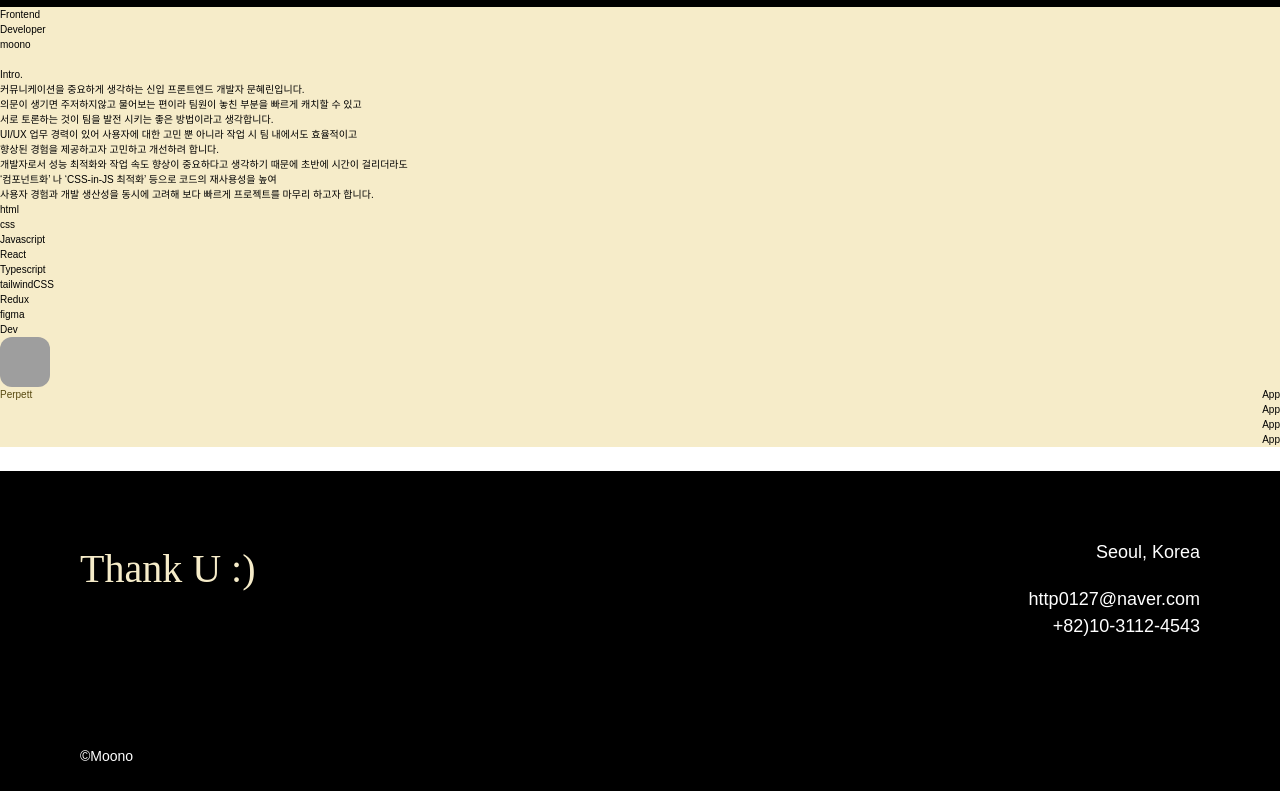
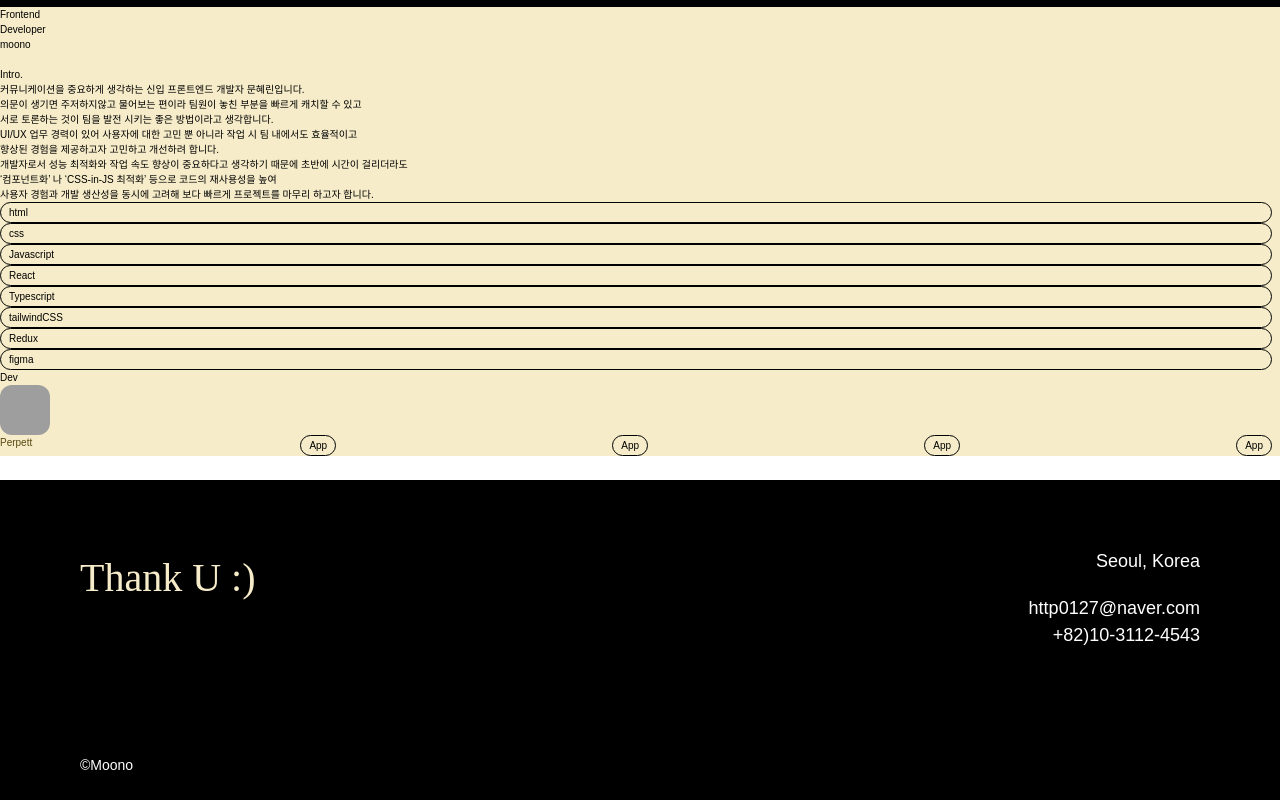
Before and after one commit to moonozz/portfolio, a React (Create React App) app: page / in a window 1280 px wide. Shown: the part 793-1593 px from the top of the page. Built offline with nearby package versions, Linux system fonts and the light colour scheme; grey boxes are pictures that could not be loaded; a web font is replaced by a local one.

Commit message:
:zap: Feat: Tag 컴포넌트 생성

```diff
--- a/src/component/Tag.jsx
+++ b/src/component/Tag.jsx
@@ -1,13 +1,25 @@
 import React from 'react';
+import styled from 'styled-components';
 
-function Tag({ items }) {
+function Tag({ items, borderColor }) {
   return (
-    <div className="tag-box">
+    <>
       {items.map(item => (
-        <p>{item}</p>
+        <TagDiv borderColor={borderColor}>
+          <p>{item}</p>
+        </TagDiv>
       ))}
-    </div>
+    </>
   );
 }
 
 export default Tag;
+
+const TagDiv = styled.div`
+  padding: 0.2rem 0.8rem;
+  border: 0.1rem solid;
+  border-color: ${({ borderColor }) => borderColor};
+  /* border-radius: 100%; */
+  border-radius: 1.2rem;
+  margin-right: 0.8rem;
+`;
```
